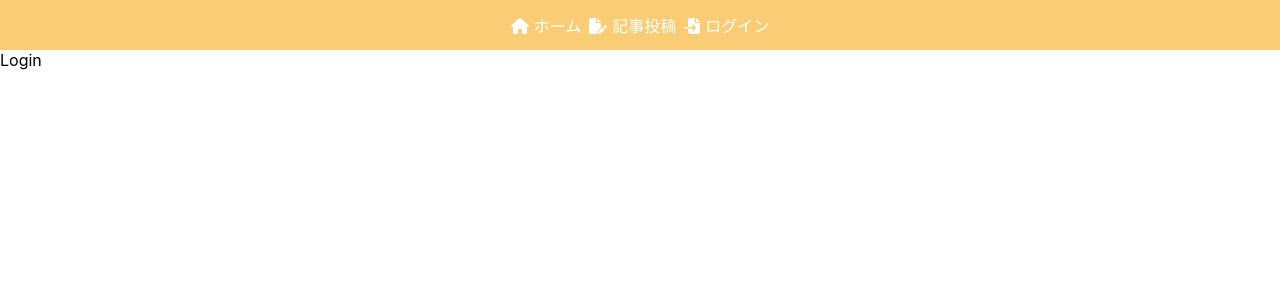
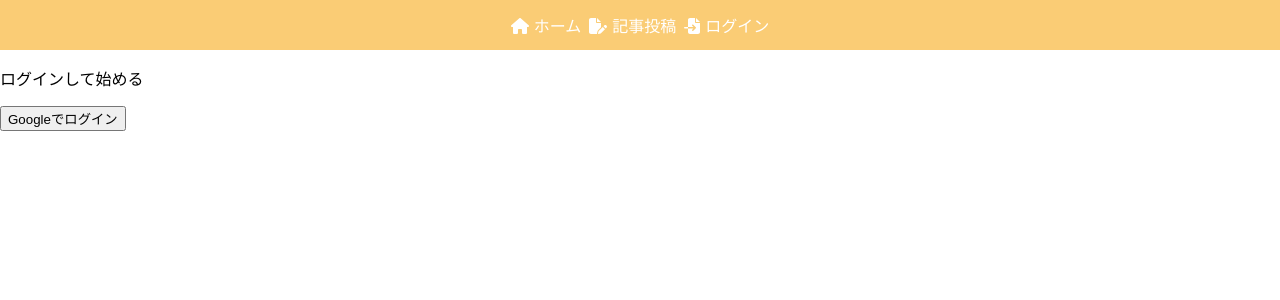
Before and after one commit to yuy5719823/tsunagaru-blog, a React (Create React App) app: page /login in a window 1280 px wide. Shown: the top 300 px of the page. Built offline with nearby package versions, Linux system fonts and the light colour scheme.

Commit message:
1ogin logout

```diff
--- a/src/App.js
+++ b/src/App.js
@@ -5,16 +5,19 @@ import { CreatePost } from "./components/CreatePost";
 import { Login } from "./components/Login";
 import { Logout } from "./components/Logout";
 import { NavBar } from "./components/NavBar";
+import { useState } from "react";
 
 function App() {
+  const [isAuth, setIsAuth] = useState(false);
+
   return (
     <Router>
-      <NavBar />
+      <NavBar isAuth={isAuth} />
       <Routes>
         <Route path="/" element={<Home />}></Route>
         <Route path="/createpost" element={<CreatePost />}></Route>
-        <Route path="/login" element={<Login />}></Route>
-        <Route path="/logout" element={<Logout />}></Route>
+        <Route path="/login" element={<Login setIsAuth={setIsAuth} />}></Route>
+        <Route path="/logout" element={<Logout setIsAuth={setIsAuth} />}></Route>
       </Routes>
     </Router>
   );
--- a/src/components/Login.js
+++ b/src/components/Login.js
@@ -1,5 +1,21 @@
-import React from "react";
+import { signInWithPopup } from "firebase/auth";
+import { auth, provider } from "../firebase";
+import { useNavigate } from "react-router-dom";
 
-export const Login = () => {
-  return <div>Login</div>;
+export const Login = ({ setIsAuth }) => {
+  const navigate = useNavigate();
+  const loginWithGoogle = () => {
+    // Googleでログイン
+    signInWithPopup(auth, provider).then((result) => {
+      localStorage.setItem("isAuth", true);
+      setIsAuth(true);
+      navigate("/");
+    });
+  };
+  return (
+    <div>
+      <p>ログインして始める</p>
+      <button onClick={loginWithGoogle}>Googleでログイン</button>
+    </div>
+  );
 };
--- a/src/components/Logout.js
+++ b/src/components/Logout.js
@@ -1,5 +1,21 @@
-import React from "react";
+import { signInWithPopup, signOut } from "firebase/auth";
+import { auth, provider } from "../firebase";
+import { useNavigate } from "react-router-dom";
 
-export const Logout = () => {
-  return <div>Logout</div>;
+export const Logout = ({ setIsAuth }) => {
+  const navigate = useNavigate();
+  const logout = () => {
+    // ログアウト
+    signOut(auth).then(() => {
+      localStorage.clear();
+      setIsAuth(false);
+      navigate("/login");
+    });
+  };
+  return (
+    <div>
+      <p>ログアウトする</p>
+      <button onClick={logout}>ログアウト</button>
+    </div>
+  );
 };
--- a/src/components/NavBar.js
+++ b/src/components/NavBar.js
@@ -4,7 +4,7 @@ import "./NavBar.css";
 import { FontAwesomeIcon } from "@fortawesome/react-fontawesome";
 import { faHouse, faFilePen, faArrowRightToFile } from "@fortawesome/free-solid-svg-icons";
 
-export const NavBar = () => {
+export const NavBar = ({ isAuth }) => {
   return (
     <nav>
       <Link to="/">
@@ -16,11 +16,17 @@ export const NavBar = () => {
         <FontAwesomeIcon icon={faFilePen} />
         記事投稿
       </Link>
-      <Link to="/login">
-        {" "}
-        <FontAwesomeIcon icon={faArrowRightToFile} />
-        ログイン
-      </Link>
+      {isAuth ? (
+        <Link to="/logout">
+          <FontAwesomeIcon icon={faArrowRightToFile} />
+          ログアウト
+        </Link>
+      ) : (
+        <Link to="/login">
+          <FontAwesomeIcon icon={faArrowRightToFile} />
+          ログイン
+        </Link>
+      )}
     </nav>
   );
 };
```
